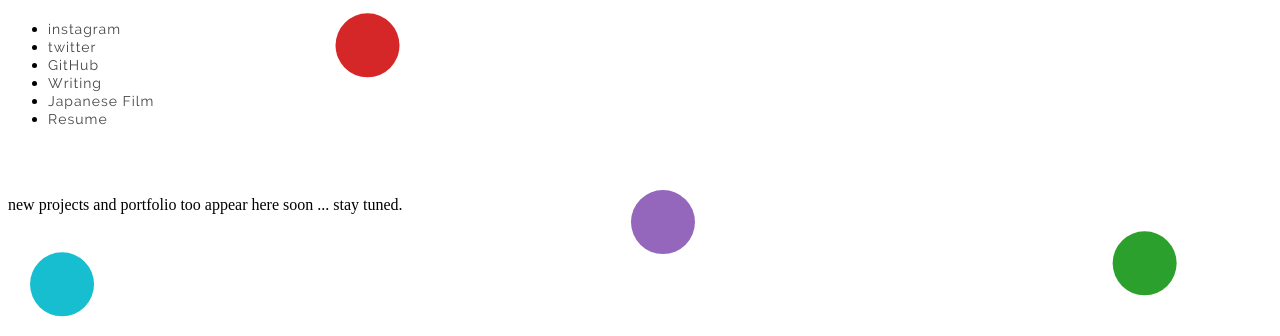
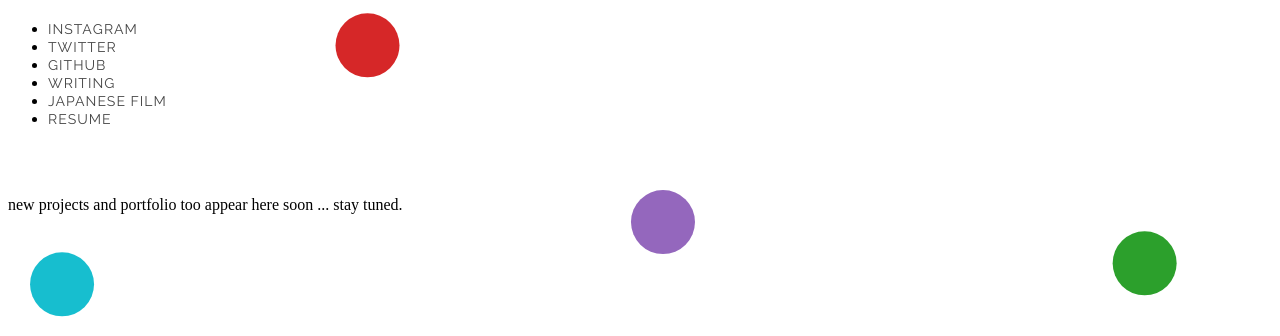
Before and after one commit to amikahmad/amikahmad.github.io, a plain HTML site: page index.html in a window 1280 px wide. Shown: the part 709-1045 px from the top of the page. Drawn offline with nearby package versions, Linux system fonts and the light colour scheme.

Commit message:
font mod

```diff
--- a/css/style.css
+++ b/css/style.css
@@ -58,6 +58,8 @@ nav ul li a {
         font-size: 14px;
         text-decoration: none;
         letter-spacing: 1px;
+        list-style-type: none;
+
 }
 
 nav ul li a:hover,
--- a/index.html
+++ b/index.html
@@ -97,12 +97,12 @@ function nozoom() {
     <nav>
     <h1>AMIK AHMAD</h1>
     <ul>
-        <li><a target="_blank" href="http://instagram.com/amikahmad">instagram</a></li>
-        <li><a target="_blank" href="http://twitter.com/amikahmad">twitter</a></li>
-        <li><a target="_blank" href="https:/github.com/amikahmad">GitHub</a></li>
-        <li><a target="_blank" href="https://medium.com/@amikahmad">Writing</a></li>
-        <li><a target="_blank" href="http://cutjapan.com/">Japanese Film</a></li>
-        <li><a target="_blank" href="http://amik.nyc/files/amik_resume.pdf">Resume</a></li>
+        <li><a target="_blank" href="http://instagram.com/amikahmad">INSTAGRAM</a></li>
+        <li><a target="_blank" href="http://twitter.com/amikahmad">TWITTER</a></li>
+        <li><a target="_blank" href="https:/github.com/amikahmad">GITHUB</a></li>
+        <li><a target="_blank" href="https://medium.com/@amikahmad">WRITING</a></li>
+        <li><a target="_blank" href="http://cutjapan.com/">JAPANESE FILM</a></li>
+        <li><a target="_blank" href="http://amik.nyc/files/amik_resume.pdf">RESUME</a></li>
     </ul>
     </nav>
     <br>
```
